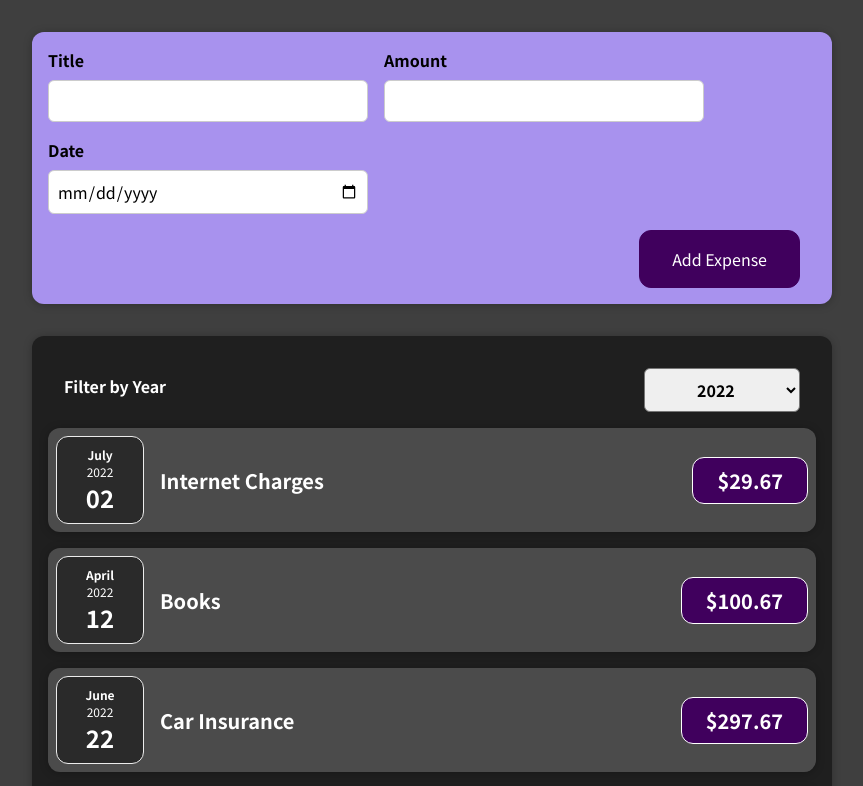
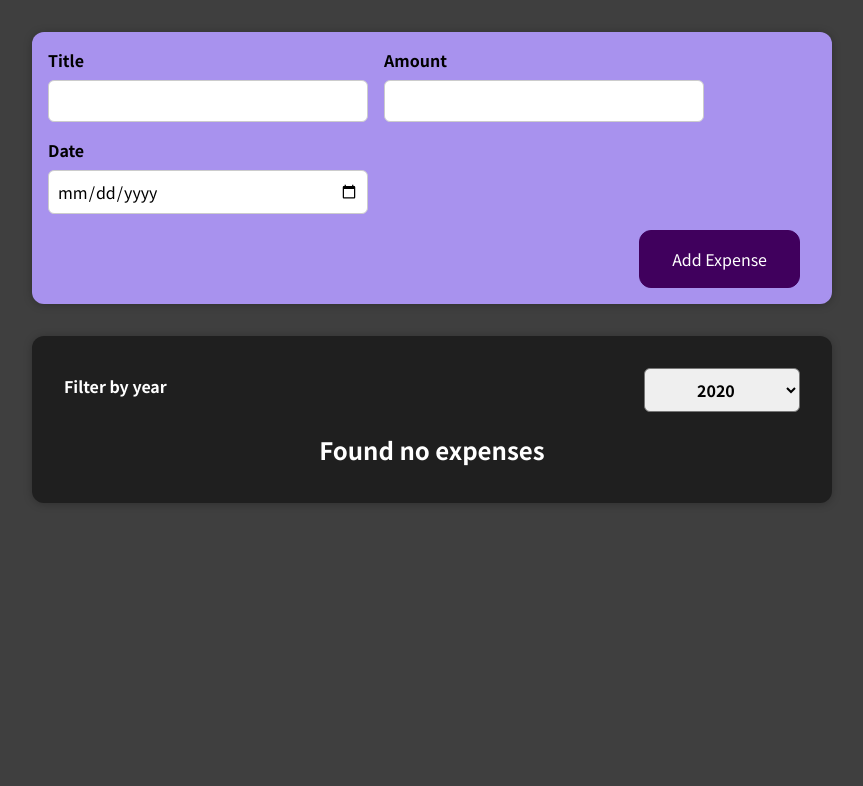
Before and after one commit to vipinkumar71/react-expenses-app, a React (Create React App) app: page / in a window 1280 px wide. Shown: the top 786 px of the page, without its empty margins (208-1071 px from the left). Built offline with nearby package versions, Linux system fonts and the light colour scheme.

Commit message:
added expenses list

```diff
--- a/src/components/Expenses/ExpenseItem.js
+++ b/src/components/Expenses/ExpenseItem.js
@@ -22,6 +22,7 @@
   // // console.log('title');
   // }
   return (
+    <li>
       <Card className="expense-item">
         <ExpenseDate date={props.date} />
         <div className="expense-item__description">
@@ -30,6 +31,7 @@
         </div>
         {/* <button onClick={clickHandler}>Change Title</button> */}
       </Card>
+    </li>
   );
 }
 export default ExpenseItem;
--- a/src/components/Expenses/Expenses.js
+++ b/src/components/Expenses/Expenses.js
@@ -1,14 +1,22 @@
 import React, { useState } from "react";
-import ExpenseItem from "./ExpenseItem";
 import Card from "../UI/Card";
 import ExpensesFilter from "./ExpensesFilter";
 import "./Expenses.css";
+import ExpensesList from "./ExpensesList";
+
+
 function Expenses(props) {
   const [filteredYear, setFilteredYear] = useState("2020");
 
   const filterChangedHandler = (selectedYear) => {
     setFilteredYear(selectedYear);
   };
+
+  const filteredExpenses = props.items.filter((expense) => {
+    return expense.date.getFullYear().toString() === filteredYear;
+  });
+
+
   return (
     <div>
       <Card className="expenses">
@@ -16,14 +24,18 @@
           selected={filteredYear}
           onChnageFilter={filterChangedHandler}
         />
-        {props.items.map((expense) => (
+        {/* {filteredExpenses.length === 0 && <p>No expenses found.</p>}
+        {filteredExpenses.length > 0 &&
+          filteredExpenses.map((expense) => (
             <ExpenseItem
               key={expense.id}
               title={expense.title}
               amount={expense.amount}
               date={expense.date}
             />
-        ))}
+          ))
+        } */}
+        <ExpensesList items={filteredExpenses} />
       </Card>
     </div>
   );
--- a/src/components/Expenses/ExpensesFilter.js
+++ b/src/components/Expenses/ExpensesFilter.js
@@ -1,4 +1,5 @@
 import React from "react";
+
 import "./ExpensesFilter.css";
 
 const ExpensesFilter = (props) => {
@@ -9,8 +10,8 @@
   return (
     <div className="expenses-filter">
       <div className="expenses-filter__control">
-        <label>Filter by Year</label>
-        <select value={props.Selected} onChange={dropdownChangeHandler}>
+        <label>Filter by year</label>
+        <select value={props.selected} onChange={dropdownChangeHandler}>
           <option value="2022">2022</option>
           <option value="2021">2021</option>
           <option value="2020">2020</option>
--- /dev/null
+++ b/src/components/Expenses/ExpensesList.css
@@ -0,0 +1,9 @@
+.expenses-list {
+  list-style: none;
+  padding: 0;
+}
+
+.expenses-list__fallback {
+  color: white;
+  text-align: center;
+}
--- /dev/null
+++ b/src/components/Expenses/ExpensesList.js
@@ -0,0 +1,23 @@
+import React from "react";
+import ExpenseItem from "./ExpenseItem";
+import "./ExpensesList.css";
+
+const ExpensesList = (props) => {
+  if (props.items.length === 0) {
+    return <h2 className="expenses-list__fallback">Found no expenses</h2>;
+  }
+  return (
+    <ul className="expenses-list">
+      {props.items.map((expense) => (
+        <ExpenseItem
+          key={expense.id}
+          title={expense.title}
+          amount={expense.amount}
+          date={expense.date}
+        />
+      ))}
+    </ul>
+  );
+};
+
+export default ExpensesList;
```
Lines whose indentation alone changed are shown as unchanged.
